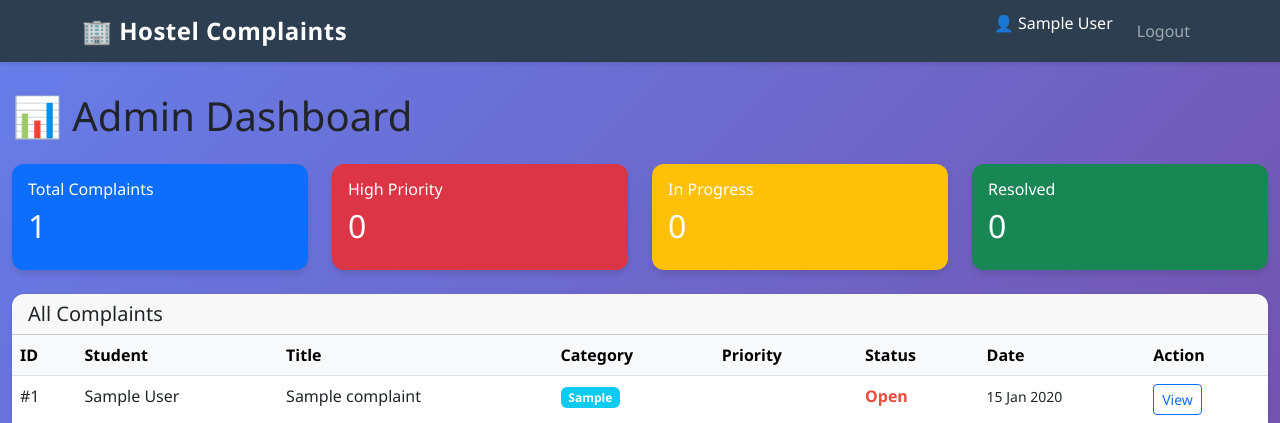
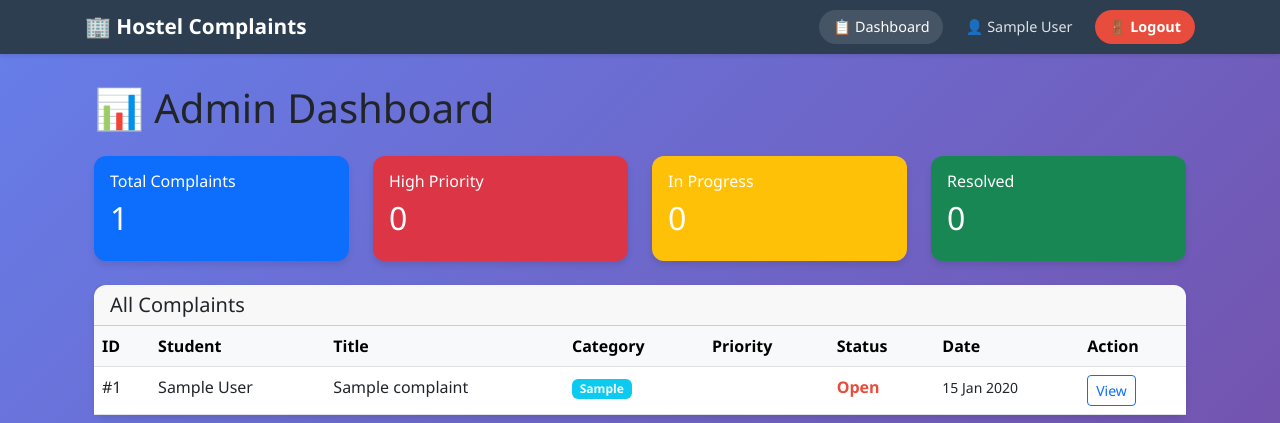
Before and after one commit to hostelcare-app/hostel-complaint-system, a Flask app: page /dashboard in a window 1280 px wide. Shown: the top 423 px of the page. Run offline with Flask 3, Linux system fonts and the light colour scheme; the visitor is signed in with stand-in values (Sample User, id 1); tables that the repository leaves empty hold one stand-in row (values such as "Sample post"); parts of the project's set-up code (start-up, migrations or seed data) failed here and were passed over.

Commit message:
Refactor navbar to top-bar layout

```diff
--- a/templates/base.html
+++ b/templates/base.html
@@ -20,15 +20,74 @@
             font-family: 'Segoe UI', Tahoma, Geneva, Verdana, sans-serif;
         }
 
-        .navbar {
-            background-color: var(--primary-color) !important;
+        /* Custom top bar - no JS/collapse dependency so it always works,
+           including inside WebView-based apps where Bootstrap's JS
+           toggle sometimes fails to load. */
+        .top-bar {
+            background-color: var(--primary-color);
             box-shadow: 0 2px 4px rgba(0,0,0,0.1);
+            padding: 10px 0;
         }
 
-        .navbar-brand {
+        .top-bar .inner {
+            max-width: 1140px;
+            margin: 0 auto;
+            padding: 0 15px;
+            display: flex;
+            flex-wrap: wrap;
+            align-items: center;
+            justify-content: space-between;
+            gap: 10px;
+        }
+
+        .top-bar .brand {
+            color: #fff;
             font-weight: 700;
-            font-size: 1.5rem;
-            letter-spacing: 0.5px;
+            font-size: 1.3rem;
+            text-decoration: none;
+            white-space: nowrap;
+        }
+
+        .top-bar .menu-links {
+            display: flex;
+            flex-wrap: wrap;
+            align-items: center;
+            gap: 8px;
+        }
+
+        .top-bar .menu-links a,
+        .top-bar .menu-links .user-pill,
+        .top-bar .menu-links .logout-btn {
+            color: #fff;
+            text-decoration: none;
+            padding: 6px 14px;
+            border-radius: 20px;
+            font-size: 0.9rem;
+            white-space: nowrap;
+        }
+
+        .top-bar .menu-links a {
+            background: rgba(255,255,255,0.12);
+        }
+
+        .top-bar .menu-links a:hover {
+            background: rgba(255,255,255,0.25);
+            color: #fff;
+        }
+
+        .top-bar .menu-links .user-pill {
+            background: transparent;
+            opacity: 0.85;
+        }
+
+        .top-bar .menu-links .logout-btn {
+            background: var(--danger-color);
+            font-weight: 600;
+        }
+
+        .top-bar .menu-links .logout-btn:hover {
+            background: #c0392b;
+            color: #fff;
         }
 
         .card {
@@ -98,29 +157,23 @@
 </head>
 <body>
     {% if session.get('user_id') %}
-    <nav class="navbar navbar-expand-lg navbar-dark">
-        <div class="container">
-            <a class="navbar-brand" href="{{ url_for('dashboard') }}">🏢 Hostel Complaints</a>
-            <button class="navbar-toggler" type="button" data-bs-toggle="collapse" data-bs-target="#navbarNav">
-                <span class="navbar-toggler-icon"></span>
-            </button>
-            <div class="collapse navbar-collapse" id="navbarNav">
-                <ul class="navbar-nav ms-auto">
-                    <li class="nav-item">
-                        <span class="navbar-text me-3" style="color: white;">
-                            👤 {{ session.get('name') }}
-                        </span>
-                    </li>
-                    <li class="nav-item">
-                        <a class="nav-link" href="{{ url_for('logout') }}">Logout</a>
-                    </li>
-                </ul>
+    <div class="top-bar">
+        <div class="inner">
+            <a class="brand" href="{{ url_for('dashboard') }}">🏢 Hostel Complaints</a>
+            <div class="menu-links">
+                <a href="{{ url_for('dashboard') }}">📋 Dashboard</a>
+                {% if session.get('role') == 'student' %}
+                <a href="{{ url_for('submit_complaint') }}">➕ Submit Complaint</a>
+                {% endif %}
+                <span class="user-pill">👤 {{ session.get('name') }}</span>
+                <a class="logout-btn" href="{{ url_for('logout') }}">🚪 Logout</a>
             </div>
         </div>
-    </nav>
+    </div>
     {% endif %}
 
     <div class="container-main">
+        <div class="container">
             {% with messages = get_flashed_messages(with_categories=true) %}
                 {% if messages %}
                     {% for category, message in messages %}
@@ -134,6 +187,7 @@
 
             {% block content %}{% endblock %}
         </div>
+    </div>
 
     <script src="https://cdn.jsdelivr.net/npm/bootstrap@5.3.0/dist/js/bootstrap.bundle.min.js"></script>
     {% block extra_js %}{% endblock %}
```
Lines whose indentation alone changed are shown as unchanged.
